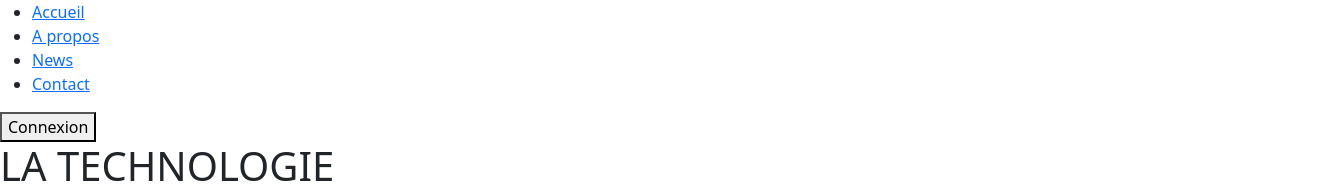
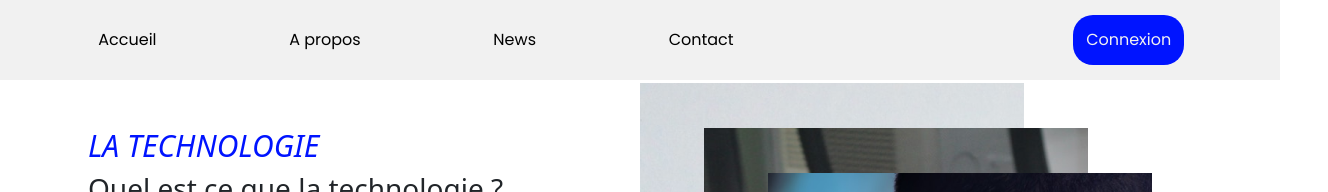
Before and after one commit to Rakotozonirina/webapps, a React (Create React App) app: page / in a window 1280 px wide. Shown: the top 192 px of the page, 1328 px wide, since content can reach past the window. Built offline with nearby package versions, Linux system fonts and the light colour scheme.

Commit message:
I update one things

```diff
--- a/src/App.js
+++ b/src/App.js
@@ -2,13 +2,13 @@ import React from 'react'
 import Nav from './components/nav'
 import About from './components/about'
 import Hero from './components/hero'
-
+import './index.css'
 export default function App() {
     return(
-        <main>
+        <>
             <Nav/>
             <Hero/>
             <About/>
-        </main>
+        </>
     )
 }
--- a/src/components/nav.js
+++ b/src/components/nav.js
@@ -1,7 +1,6 @@
 import React from 'react'
 import 'bootstrap/dist/css/bootstrap.min.css'
 import 'bootstrap/dist/js/bootstrap.min.js'
-
 export default function Nav() {
     return(
             <section className='home'>
--- a/src/index.css
+++ b/src/index.css
@@ -12,7 +12,7 @@ section.home nav{
     top: 0;
     left: 0;
     font-family: 'Poppins', sans-serif;
-    z-index: 2;
+    z-index: 99;
     background-color: #f1f1f1;
 }
 section.home nav ul{
```
